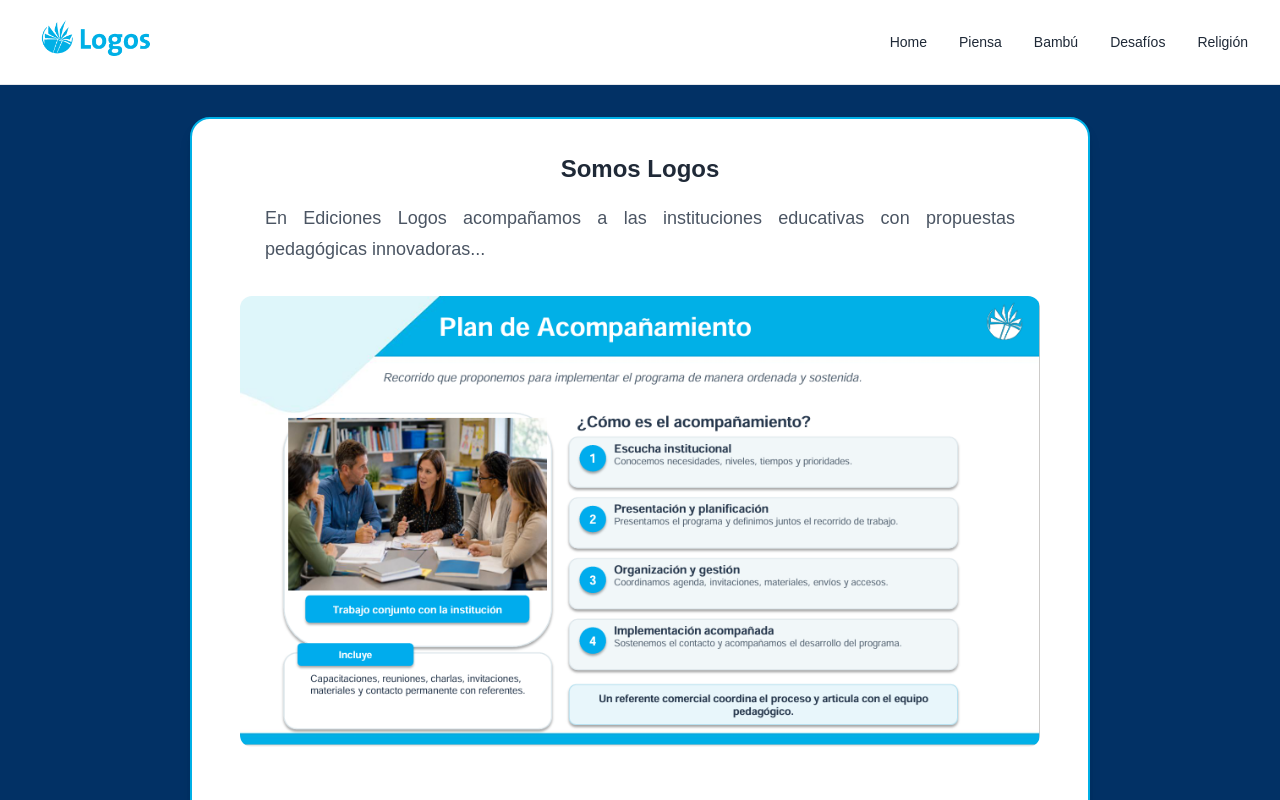
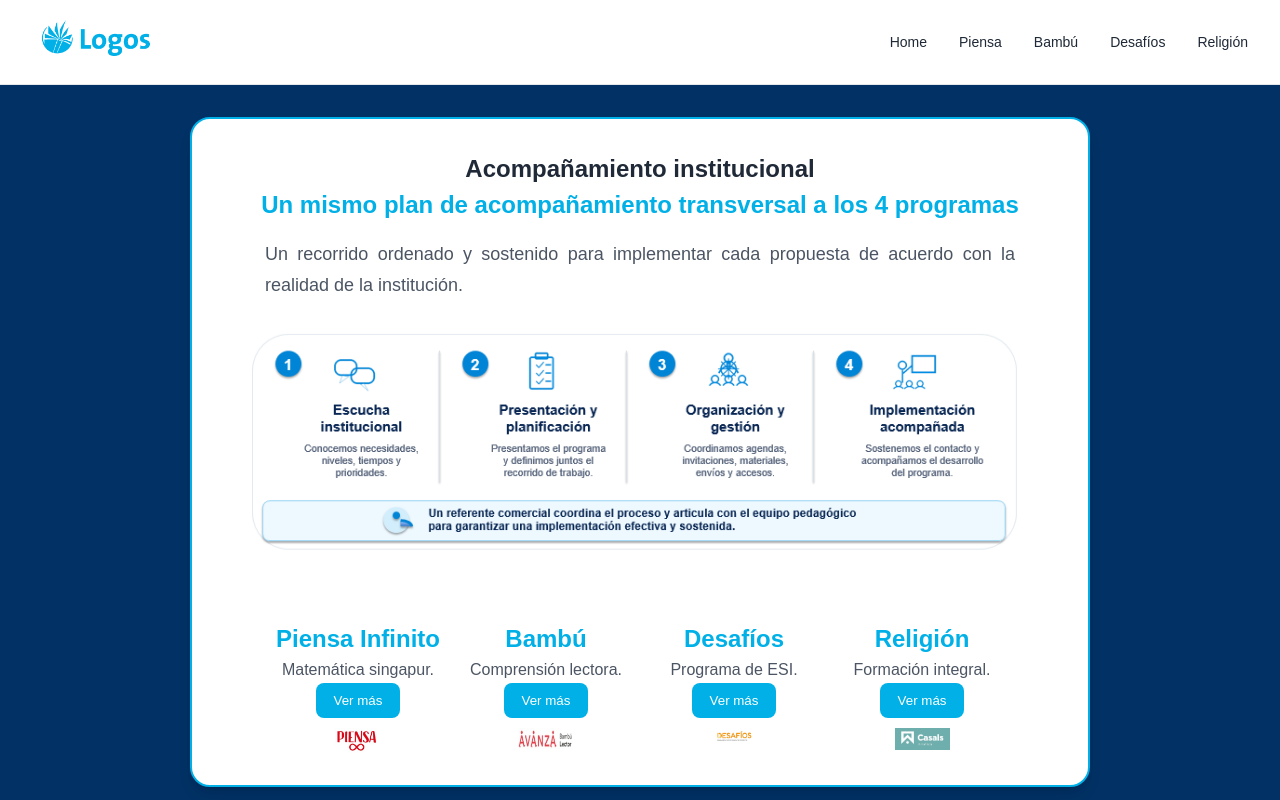
Before and after one commit to FedynaCarlos/programas, a React (Vite) app: page / in a window 1280 px wide. Shown: the top 800 px of the page. Built offline with nearby package versions, Linux system fonts and the light colour scheme.

Commit message:
actualizando Home

```diff
--- a/src/pages/Home.jsx
+++ b/src/pages/Home.jsx
@@ -11,11 +11,13 @@ function Home() {
                 <section className="hero-card">
                     <div className="hero-inner">
 
-                        <h1>Somos Logos</h1>
+                        <h1>Acompañamiento institucional</h1>
+                        <h2>Un mismo plan de acompañamiento transversal a los 4 programas</h2>
 
                         <p className="hero-text">
-                            En Ediciones Logos acompañamos a las instituciones educativas con propuestas pedagógicas innovadoras...
-                        </p>
+                           Un recorrido ordenado y sostenido para implementar cada propuesta
+de acuerdo con la realidad de la institución.
+</p>
 
                         <img
                             src="/images/acompania.PNG"
--- a/src/styles/global.css
+++ b/src/styles/global.css
@@ -78,6 +78,9 @@ h6 {
 p {
     line-height: 1.6;
 }
+h2{
+    color: #00b0e6;
+}
 
 /* ==========================
    LINKS
```
Also changed, not shown: public/images/acompania.PNG.
